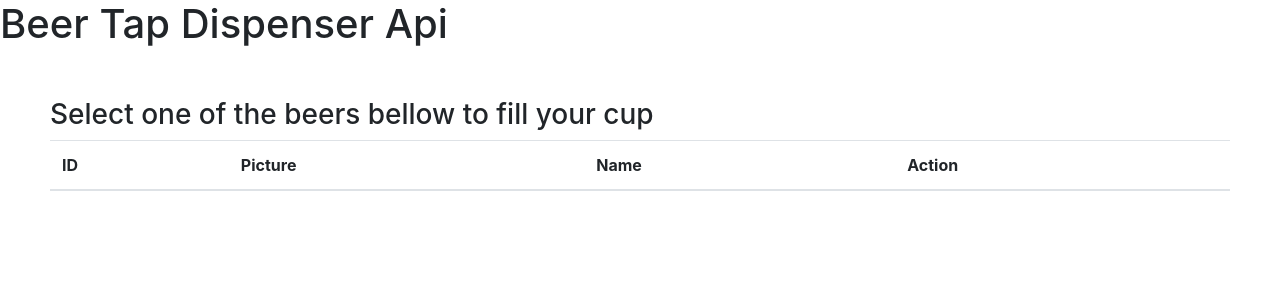
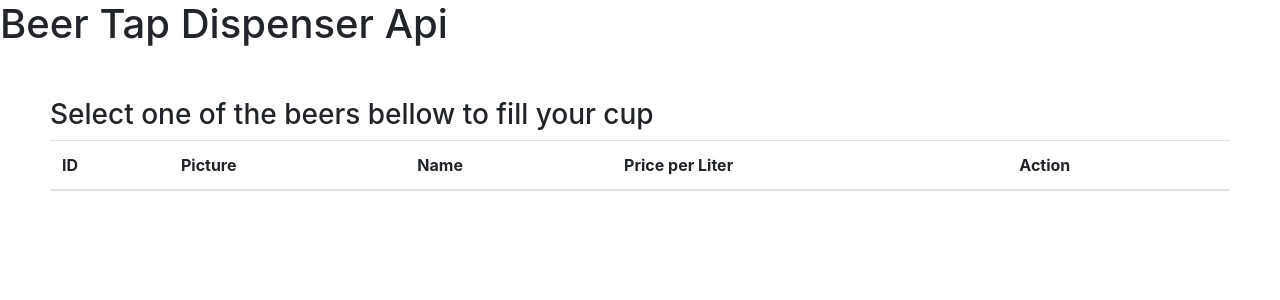
Before and after one commit to angheben/Beer-Tap-Dispenser-API, a Django app: page / in a window 1280 px wide. Shown: the top 300 px of the page. Run offline with Django 4.2, Linux system fonts and the light colour scheme; data that the repository does not hold is empty; some libraries are stand-ins or nearby versions.

Commit message:
get method from APIView working, index edited to better view

```diff
--- a/beer_tap_dispenser_api/settings.py
+++ b/beer_tap_dispenser_api/settings.py
@@ -41,6 +41,7 @@ INSTALLED_APPS = [
     'bootstrap4',
     'core',
     'rest_framework',
+    'django.contrib.humanize'
 ]
 
 MIDDLEWARE = [
--- a/core/serializer.py
+++ b/core/serializer.py
@@ -2,7 +2,7 @@ from rest_framework import serializers
 from .models import Beer
 
 
-class BeerSerializer(serializers.Serializer):
+class BeerSerializer(serializers.ModelSerializer):
     class Meta:
         model = Beer
-        fields = ['id', 'name', 'brand', 'cost_per_liter', 'flow_volume', 'times_used']
+        fields = ['id', 'name', 'brand', 'cost_per_liter', 'flow_volume', 'type', 'times_used']
--- a/core/templates/base.html
+++ b/core/templates/base.html
@@ -1,4 +1,3 @@
-
 <!DOCTYPE html>
 {% load bootstrap4 %}
 {% bootstrap_css %}
--- a/core/templates/index.html
+++ b/core/templates/index.html
@@ -1,6 +1,8 @@
 {% extends 'base.html' %}
 {% block content %}
+{% load humanize %}
 {% load static %}
+
 <head>
   <link rel="stylesheet" href="{% static '/css/style.css' %}">
 </head>
@@ -12,6 +14,7 @@
                 <th scope="col">ID</th>
                 <th scope="col">Picture</th>
                 <th scope="col">Name</th>
+                <th scope="col">Price per Liter</th>
                 <th scope="col">Action</th>
             </tr>
         </thead>
@@ -21,6 +24,7 @@
                 <td>{{ beer.id }}</td>
                 <td><img src="{{ beer.image.thumb.url }}" alt="{{ produto.nome }}"></td>
                 <td> {{ beer.name }}</td>
+                <td> {{ beer.cost_per_liter|intcomma }}</td>
             </tr>
             {% endfor %}
         </tbody>
--- a/core/views.py
+++ b/core/views.py
@@ -1,7 +1,6 @@
 from django.shortcuts import render
 from .models import Beer
-from django.views.generic import ListView
-from django.views.generic.edit import CreateView, UpdateView, DeleteView
+from django.views.generic import ListView, CreateView, UpdateView, DeleteView
 from django.urls import reverse_lazy
 from rest_framework.views import APIView
 from rest_framework.response import Response
@@ -45,6 +44,7 @@ class BeerAPIView(APIView):
         """
         This method serves to display the beers in the dispenser in the day
         """
-        queryset = Beer.objects.all()
-        serializer = BeerSerializer(queryset, many=True)
+        model = Beer
+        beers = Beer.objects.all()
+        serializer = BeerSerializer(beers, many=True)
         return Response(serializer.data)
```
Also changed, not shown: media/beer_pictures/heineken.thumb.jpg.
